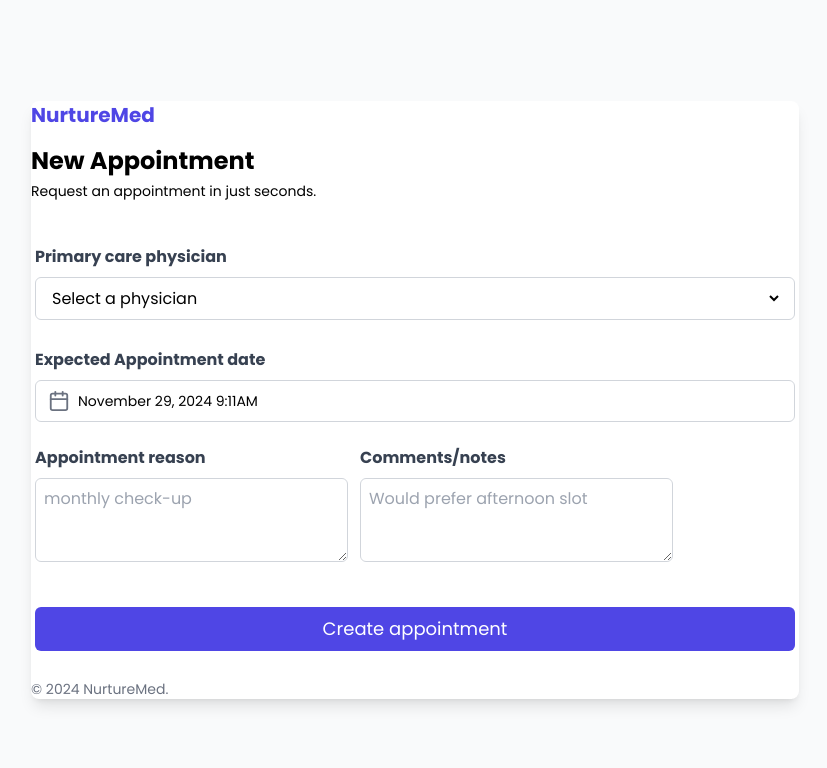
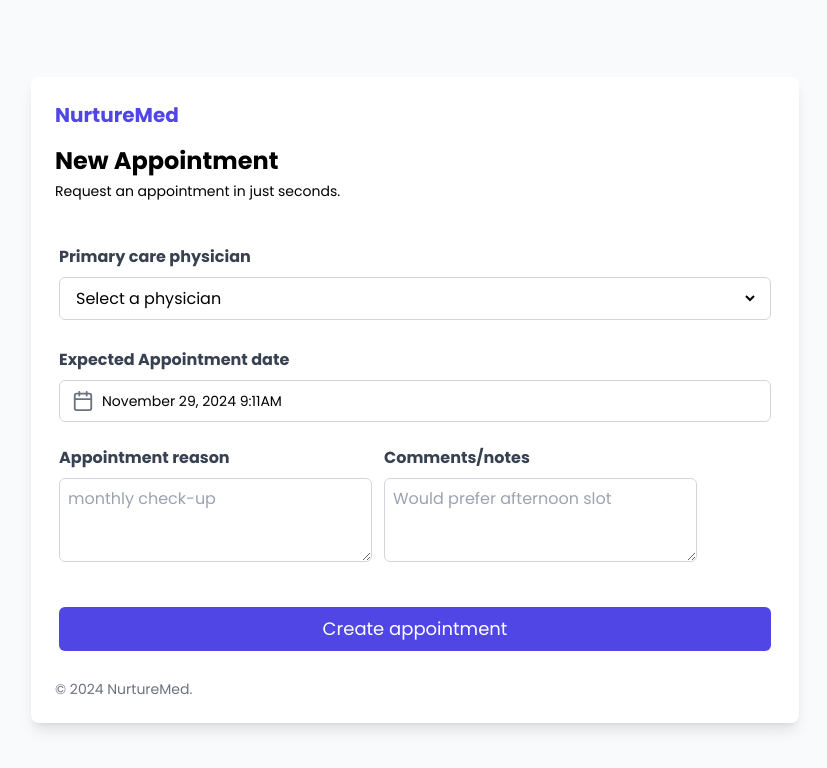
Before and after one commit to BhupenGupta05/patient-management, a React (Vite) app in the folder frontend/: page /patient/1/appointment in a window 1280 px wide. Shown: the top 768 px of the page, without its empty margins (225-1052 px from the left). Built offline with nearby package versions, Linux system fonts and the light colour scheme.

Commit message:
Appointment UI fixed

```diff
--- a/frontend/src/constants.js
+++ b/frontend/src/constants.js
@@ -1,4 +1,5 @@
 export const apiBaseUrl = "http://localhost:5000/api"
+// export const apiBaseUrl = "https://patient-management-backend-6r91.onrender.com/api"
 
 export const identificationTypes = [
     "Aadhar Card",
--- a/frontend/src/pages/Appointment.jsx
+++ b/frontend/src/pages/Appointment.jsx
@@ -20,8 +20,7 @@ const Appointment = ({ type, patient, onClose }) => {
 
     return (
         <main className={`flex justify-center items-center ${type === 'create' ? 'bg-gray-50 min-h-screen' : ' ' } mx-4`}>
-            {/* White Box */}
-            <div className={`bg-white w-full max-w-3xl mx-4 rounded-lg ${type === 'create' ? 'shadow-lg' : 'p-2'}`}>
+            <div className={`bg-white w-full max-w-3xl mx-4 rounded-lg ${type === 'create' ? 'shadow-lg p-6' : 'p-2'}`}>
                 <Title
                     title={title}
                     heading={heading}
--- a/frontend/src/pages/Home.jsx
+++ b/frontend/src/pages/Home.jsx
@@ -60,7 +60,6 @@ const Home = () => {
     const {mutate, isLoading: isPassCodeLoading} = useMutation({
         mutationFn: (passcode) => login(passcode),
         onSuccess: (data) => {
-            console.log("DATA: ",data);
 
             localStorage.setItem("adminToken", data.token);
             navigate("/admin");
```
